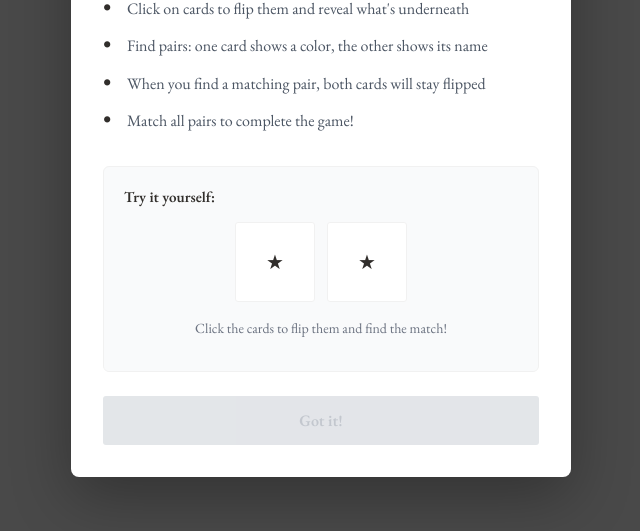
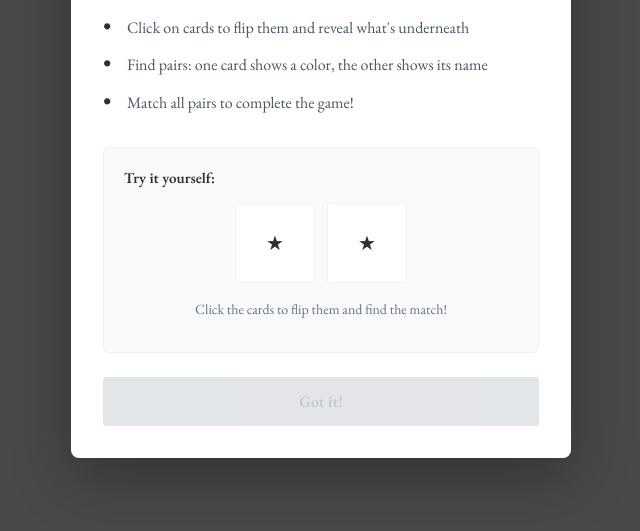
Before and after one commit to macakuaya/ColorMemory, a plain HTML site: page index.html in a window 1280 px wide. Shown: the part 237-768 px from the top of the page, without its empty margins (319-959 px from the left). Drawn offline with nearby package versions, Linux system fonts and the light colour scheme.

Commit message:
Updated FTUE Modal

```diff
--- a/index.html
+++ b/index.html
@@ -20,7 +20,6 @@
                 <ul class="ftue-steps">
                     <li>Click on cards to flip them and reveal what's underneath</li>
                     <li>Find pairs: one card shows a color, the other shows its name</li>
-                    <li>When you find a matching pair, both cards will stay flipped</li>
                     <li>Match all pairs to complete the game!</li>
                 </ul>
                 <div class="ftue-example">
```
